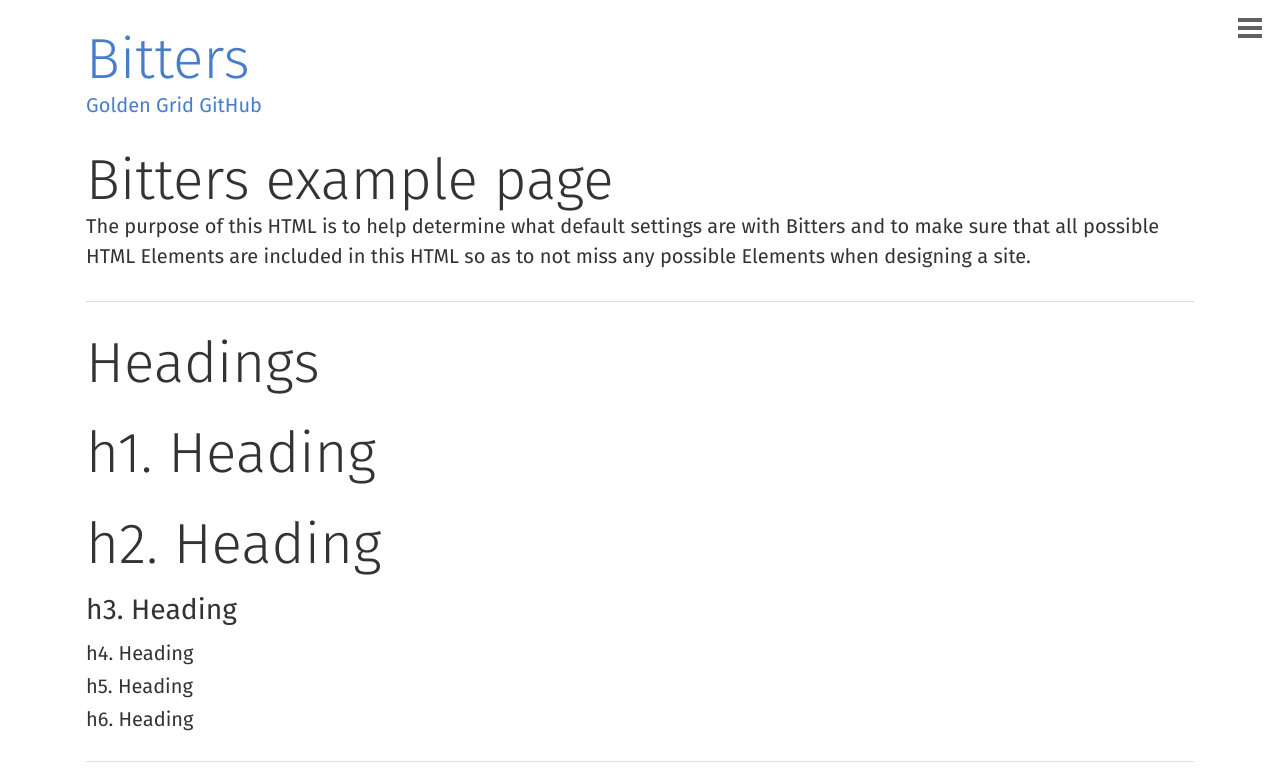
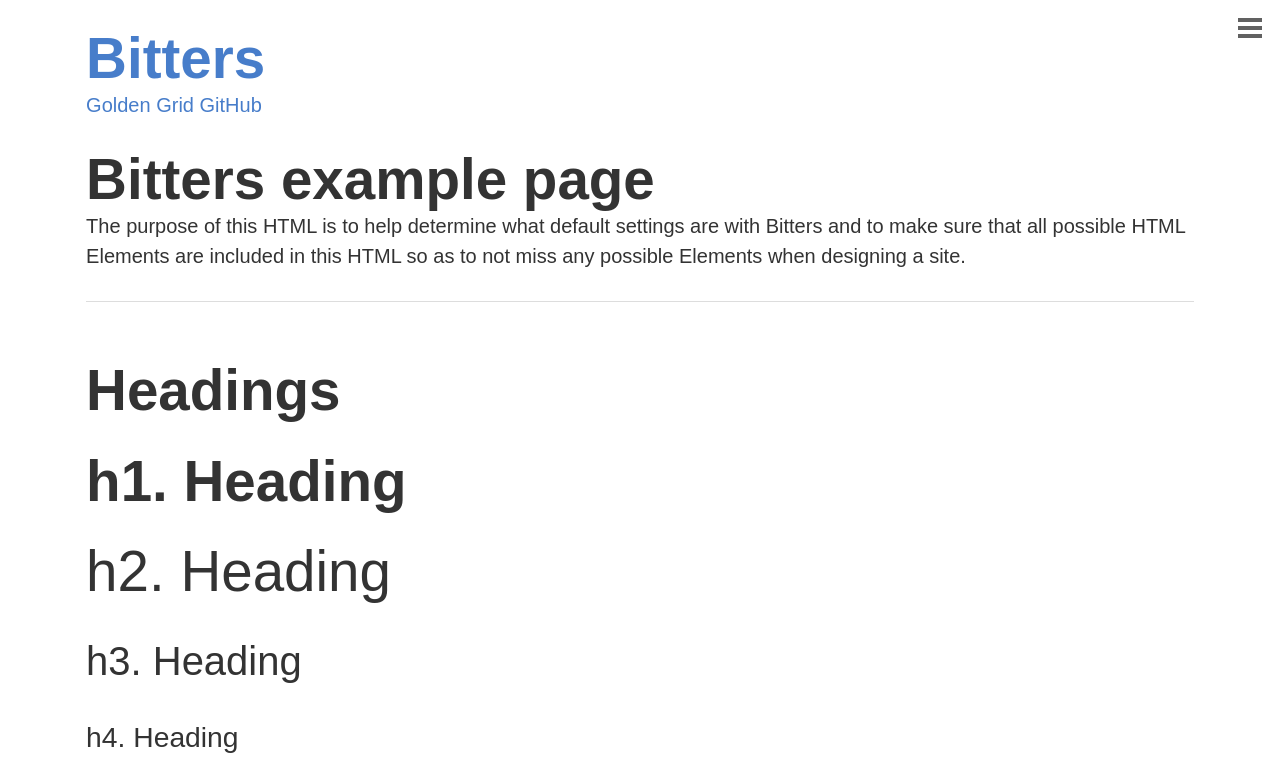
Before and after one commit to kevinglover/ggs-pattern-bourbon, a website: page public/styleguide.html in a window 1280 px wide. Shown: the top 772 px of the page. Drawn offline with Linux system fonts and the light colour scheme.

Commit message:
Added more styles for headings - h4, h5, h6 are now differentiated

```diff
--- a/source/css/base/_typography.scss
+++ b/source/css/base/_typography.scss
@@ -73,7 +73,8 @@
   line-height: $heading-line-height;
   margin: 0 0 $small-spacing;
   clear:both;
-
+  float:left;
+  width:100%;
 }
 
 h1, h2 {
@@ -89,6 +90,7 @@
 }
 
 h1{
+  font-weight: $ultra-bold-font-weight;
   @include media($huge-2-screen-up){
     @include massive;
   }
@@ -105,12 +107,25 @@
 }
 
 h3 {
+  @include large;
+  margin: modular-scale(-1) 0 modular-scale(-4);
+}
+
+h4{
   @include normal;
   margin: modular-scale(-2) 0 modular-scale(-4);
 }
 
-h4,h5,h6{
+h5,h6{
   margin: (modular-scale(-3)+0.1em) 0 modular-scale(-3);
+}
+
+h5{
+  font-size: 110%;
+}
+
+h6{
+  opacity:0.6;
 }
 
 p {
--- a/source/css/base/_variables.scss
+++ b/source/css/base/_variables.scss
@@ -5,7 +5,7 @@
 $em: $font-size * 1;
 
 // Typography
-@import url(http://fonts.googleapis.com/css?family=Fira+Sans:300,400,500,700,400italic);
+@import url(http://fonts.googleapis.com/css?family=Lato:300,400,700,900,400italic);
 $base-font-family:'Fira Sans', sans-serif;
 $heading-font-family: $base-font-family;
 
@@ -16,7 +16,7 @@
 $light-font-weight:300;
 $normal-font-weight:400;
 $bold-font-weight:500;
-$extra-bold-font-weight:700;
+$ultra-bold-font-weight:900;
 $base-font-weight:$normal-font-weight;
 
 // Line height
```
Also changed, not shown: public/css/style.css, source/css/style.css, 2 other files.
